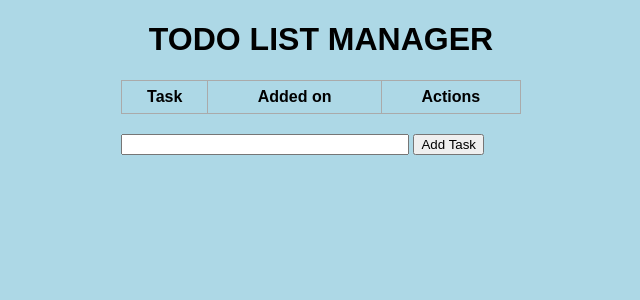
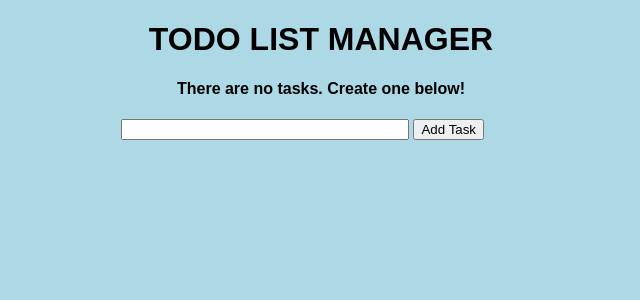
Before and after one commit to callistopan/todo-list-manager-, a Flask app: template todolist/templates/index.html in a window 1280 px wide. Shown: the top 300 px of the page, without its empty margins (319-959 px from the left). Run offline with Flask 2, Linux system fonts and the light colour scheme; the template is opened without the code that fills it, so the values that code supplies are empty.

Commit message:
if there are no tasks updated app view

```diff
--- a/todolist/templates/index.html
+++ b/todolist/templates/index.html
@@ -7,9 +7,10 @@
 {% block body %}
 <div class="content">
     <h1 style="text-align: center">TODO LIST MANAGER</h1>
+    {% if data|length<1 %}
+    <h4 style="text-align: center">There are no tasks. Create one below!</h4>
 
-
-
+    {% else %}
     <table>
         <tr>
             <th>Task</th>
@@ -30,6 +31,7 @@
             </tr>
         {% endfor %}
     </table>
+    {% endif %}
 
 
 
```
Also changed, not shown: instance/petshop.sqlite.
